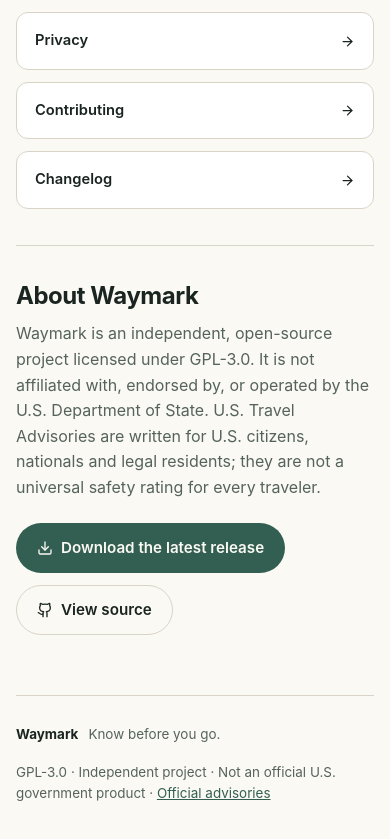
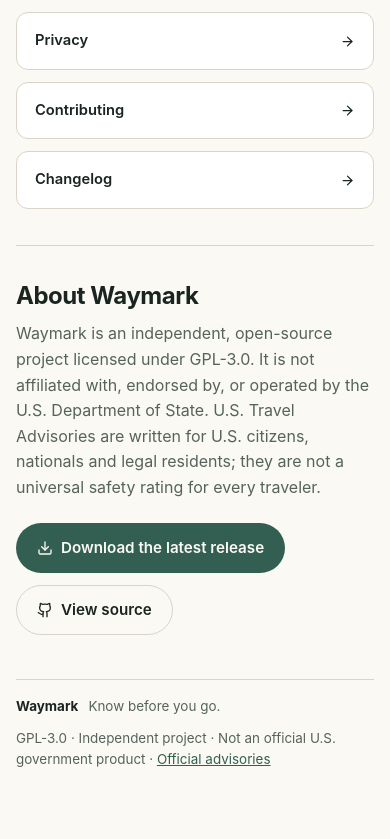
Before and after one commit to KusokMedi/waymark, a React (Vite) app in the folder website/: page / in a window 390 px wide. Shown: the part 4776-5615 px from the top of the page. After the commit the page ends 5571 px from the top, so only its background shows below. Built offline with nearby package versions, Linux system fonts and the light colour scheme.

Commit message:
fix(website): reduce mobile footer spacing

```diff
--- a/website/src/styles.css
+++ b/website/src/styles.css
@@ -1191,6 +1191,12 @@ a {
   .demo-facts dd {
     text-align: left;
   }
+
+  .site-footer {
+    margin-top: 8px;
+    padding: 16px 0 24px;
+    gap: 10px;
+  }
 }
 
 @media (prefers-reduced-motion: reduce) {
```
